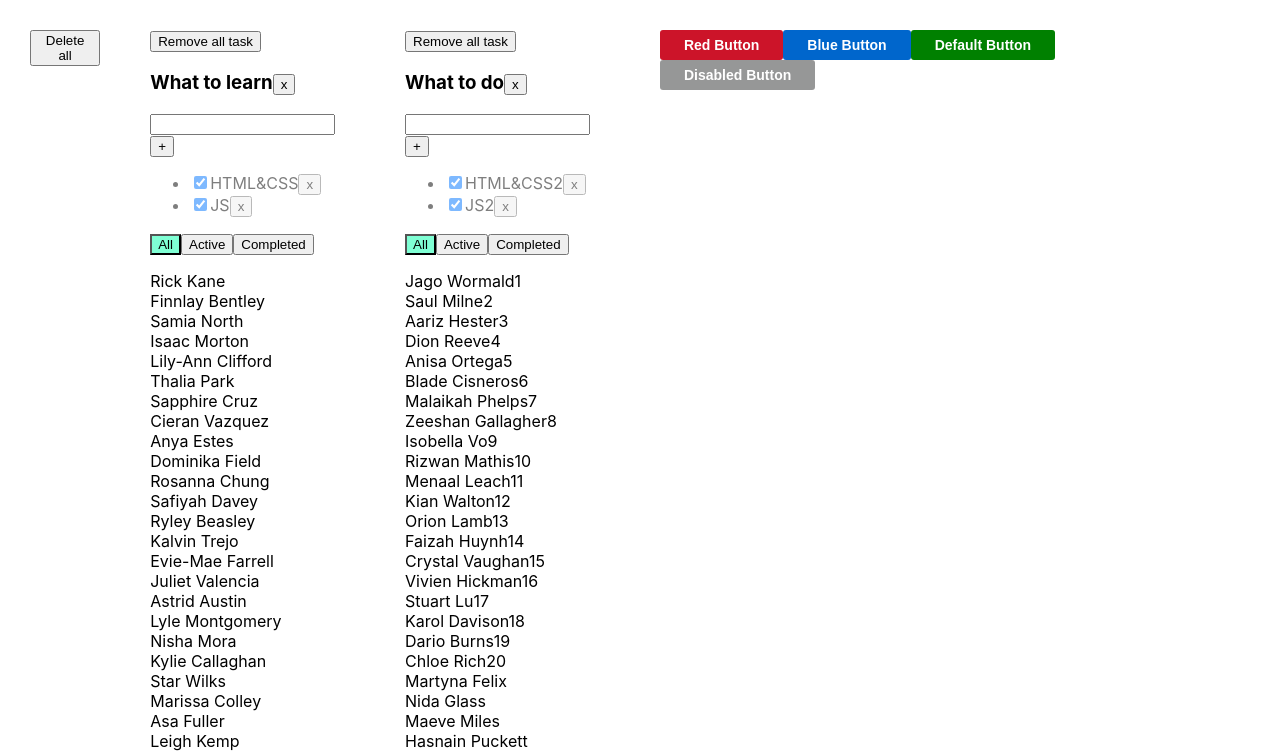
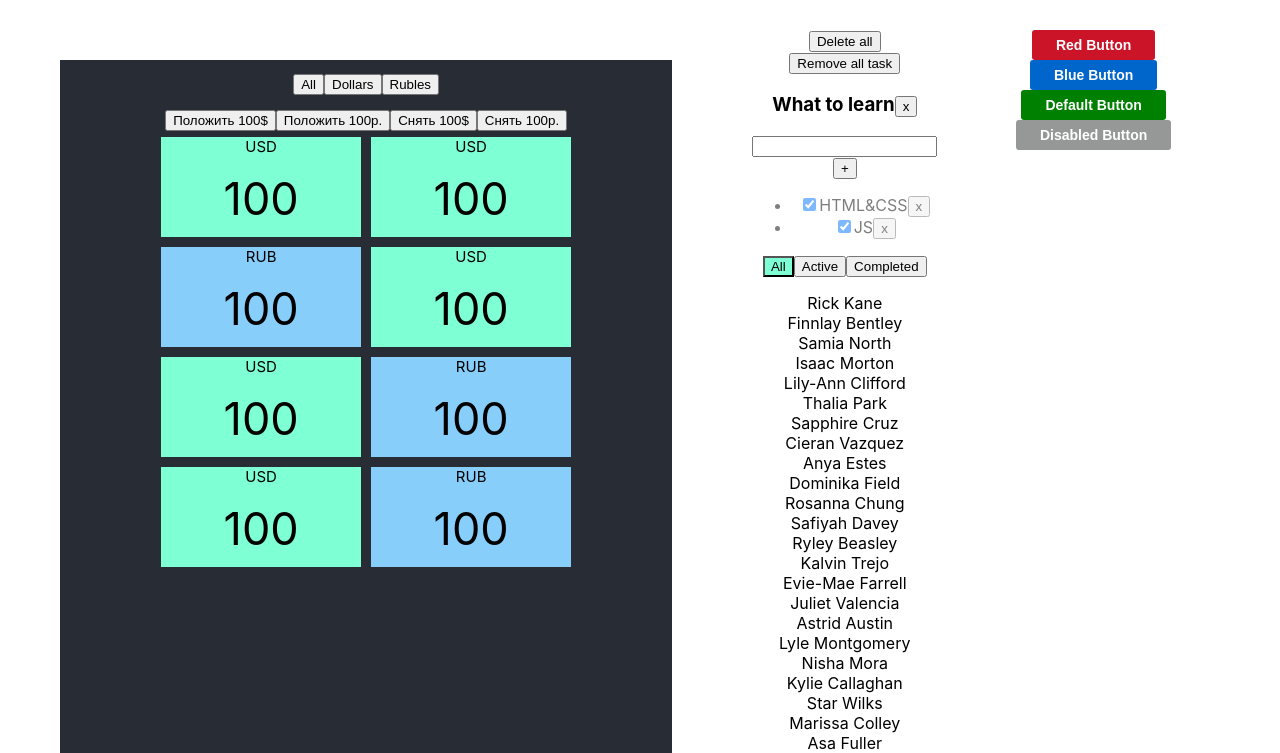
Before and after one commit to anna-7nova/todolist-extra-task, a React (Create React App) app: page / in a window 1280 px wide. Shown: the top 753 px of the page. Built offline with nearby package versions, Linux system fonts and the light colour scheme.

Commit message:
complete the third part of task with filter and adding/removing

```diff
--- a/package.json
+++ b/package.json
@@ -13,6 +13,7 @@
     "react": "^18.2.0",
     "react-dom": "^18.2.0",
     "react-scripts": "5.0.1",
+    "styled-components": "^6.1.14",
     "typescript": "^4.8.4",
     "uuid": "^11.0.5",
     "web-vitals": "^2.1.4"
--- a/src/App.css
+++ b/src/App.css
@@ -2,6 +2,7 @@
 .App {
   padding: 30px;
   display: flex;
+  text-align: center;
 }
 
 .App > div {
--- a/src/App.tsx
+++ b/src/App.tsx
@@ -5,6 +5,8 @@ import { v1 } from 'uuid';
 import { Button } from './components/Buttons';
 import { Modal } from './components/modal/Modal';
 import { NewButton } from './components/NewButton';
+import Bankomat from './components/Bankomat';
+
 
 
 
@@ -183,6 +185,8 @@ function App() {
 
     return (
         <div className="App">
+            <div><Bankomat /></div>
+            <div>
             <div>
                 <Button title={"Delete all"} onClick={removeAllTodolists} />
             </div>
@@ -215,6 +219,7 @@ function App() {
                     />
                 })
             }
+            </div>
             {/* <Modal>
                 <h2>Confidient information</h2>
                 <input placeholder='email' />
--- /dev/null
+++ b/src/components/Bankomat.tsx
@@ -0,0 +1,62 @@
+import React, { useState } from 'react';
+import { Country } from "./Country";
+import { v1 } from "uuid";
+
+export type BanknotsType = 'USD' | 'RUB' | 'All'
+export type MoneyType = {
+    banknote: 'USD' | 'RUB'
+    nominal: number
+    id: string
+}
+
+let defaultMoney: MoneyType[] = [
+    { banknote: 'USD', nominal: 100, id: v1() },
+    { banknote: 'USD', nominal: 100, id: v1() },
+    { banknote: 'RUB', nominal: 100, id: v1() },
+    { banknote: 'USD', nominal: 100, id: v1() },
+    { banknote: 'USD', nominal: 100, id: v1() },
+    { banknote: 'RUB', nominal: 100, id: v1() },
+    { banknote: 'USD', nominal: 100, id: v1() },
+    { banknote: 'RUB', nominal: 100, id: v1() },
+]
+
+
+export const moneyFilter = (money: MoneyType[], filter: BanknotsType): MoneyType[] => {
+    return (
+        filter === 'All' ? money :
+            money.filter(i => i.banknote === filter)
+    )
+}
+
+
+function Bankomat() {
+    const [money, setMoney] = useState<MoneyType[]>(defaultMoney)
+    const [filterValue, setFilterValue] = useState<BanknotsType>('All')
+
+    const filteredMoney = moneyFilter(money, filterValue)
+
+    const addMoney = (banknote: BanknotsType) => {
+        const addExtraMoney: MoneyType = { banknote, nominal: 100, id: v1() }
+        setMoney([...money, addExtraMoney])
+    }
+
+    const removeMoney = (banknote: BanknotsType) => {
+        const index = money.findIndex(el=>el.banknote===banknote)
+         if (index !== -1) {
+             setMoney(money.filter((el, i) => i!==index));
+         }
+    }
+
+    return (
+        <div className="App">
+            <Country
+                data={filteredMoney}
+                setFilterValue={setFilterValue}
+                addMoney={addMoney}
+                removeMoney={removeMoney}
+            />
+        </div>
+    );
+}
+
+export default Bankomat;
--- /dev/null
+++ b/src/components/City.tsx
@@ -0,0 +1,31 @@
+import React from 'react';
+import { CurrentBankomat } from "./CurrentBankomat";
+import { MoneyType } from "./Bankomat";
+import styled from "styled-components";
+
+type CityPropsType = {
+    data: MoneyType[]
+}
+
+export const City = ({ data }: CityPropsType) => {
+
+    const mappedMoney = data.map((el: MoneyType, index) => (
+        <CurrentBankomat
+            key={el.id}
+            money={el}
+        />
+    ))
+
+    return (
+        <Wrapper>
+            {mappedMoney}
+        </Wrapper>
+    );
+};
+
+const Wrapper = styled.div`
+  justify-content: center;
+  display: flex;
+  flex-direction: row;
+  flex-wrap: wrap;
+`
--- /dev/null
+++ b/src/components/Country.tsx
@@ -0,0 +1,61 @@
+import React from 'react';
+import {City} from "./City";
+import {BanknotsType, MoneyType} from "./Bankomat";
+import styled from "styled-components";
+
+type CountryPropsType = {
+    data: MoneyType[]
+    setFilterValue: (filterValue: BanknotsType) => void
+    addMoney: (banknote: BanknotsType)=> void
+    removeMoney: (banknote: BanknotsType)=> void
+  }
+
+export const Country = ({data, setFilterValue, addMoney, removeMoney}: CountryPropsType) => {
+    const setAll=()=>{
+        setFilterValue('All')
+    }
+
+    const setUSD=()=>{
+        setFilterValue('USD')
+    }
+
+    const setRUB=()=>{
+        setFilterValue('RUB')
+    }
+
+   const addMoneyHandler=(banknote: BanknotsType)=>{
+    addMoney(banknote)
+   }
+
+   const removeMoneyHandler=(banknote: BanknotsType)=>{
+    removeMoney(banknote)
+
+   }
+
+    return (
+        <Terminal>
+            <div>
+                <button onClick={setAll}>All</button>
+                <button onClick={setUSD}>Dollars</button>
+                <button onClick={setRUB}>Rubles</button>
+            </div>
+            <div>
+                {/*сделаем в последнюю очередь*/}
+                <button onClick={()=>addMoneyHandler("USD")}>Положить 100$</button>
+                <button onClick={()=>addMoneyHandler("RUB")}>Положить 100р.</button>
+                <button onClick={()=>removeMoneyHandler("USD")}>Снять 100$</button>
+                <button onClick={()=>removeMoneyHandler("RUB")}>Снять 100р.</button>
+            </div>
+            <City data={data}/>
+        </Terminal>
+    );
+};
+
+const Terminal = styled.span`
+  display: flex;
+  flex-direction: column;
+  width: 100%;
+  min-height: 100vh;
+  font-size: 30px;
+  background-color: #282c34;
+`
--- /dev/null
+++ b/src/components/CurrentBankomat.tsx
@@ -0,0 +1,42 @@
+import React from 'react';
+import { MoneyType } from "./Bankomat";
+import styled from "styled-components";
+
+type CurrentBankomatPropsType = {
+  money: MoneyType
+}
+
+export const CurrentBankomat: React.FC<CurrentBankomatPropsType> = ({ money }: CurrentBankomatPropsType) => {
+  return (
+    <div>
+      <Banknote color={money.banknote === "USD" ? "aquamarine" : "lightskyblue"}>
+        <Name>{money.banknote}</Name>
+        <Nominal>{money.nominal}</Nominal>
+      </Banknote>
+    </div>
+  );
+};
+
+type BanknoteType = {
+  color: "aquamarine" | "lightskyblue"
+}
+
+const Banknote = styled.div<BanknoteType>`
+  background-color: ${props=>props.color};
+  width: 200px;
+  height: 100px;
+  margin: 5px;
+`
+
+const Name = styled.span`
+  display: flex;
+  justify-content: center;
+  font-size: 15px;
+`
+
+const Nominal = styled.span`
+  display: flex;
+  justify-content: center;
+  margin-top: 15px;
+  font-size: 45px;
+`
```
Also changed, not shown: 1 other file (tests, documents, lock files or other folders).
